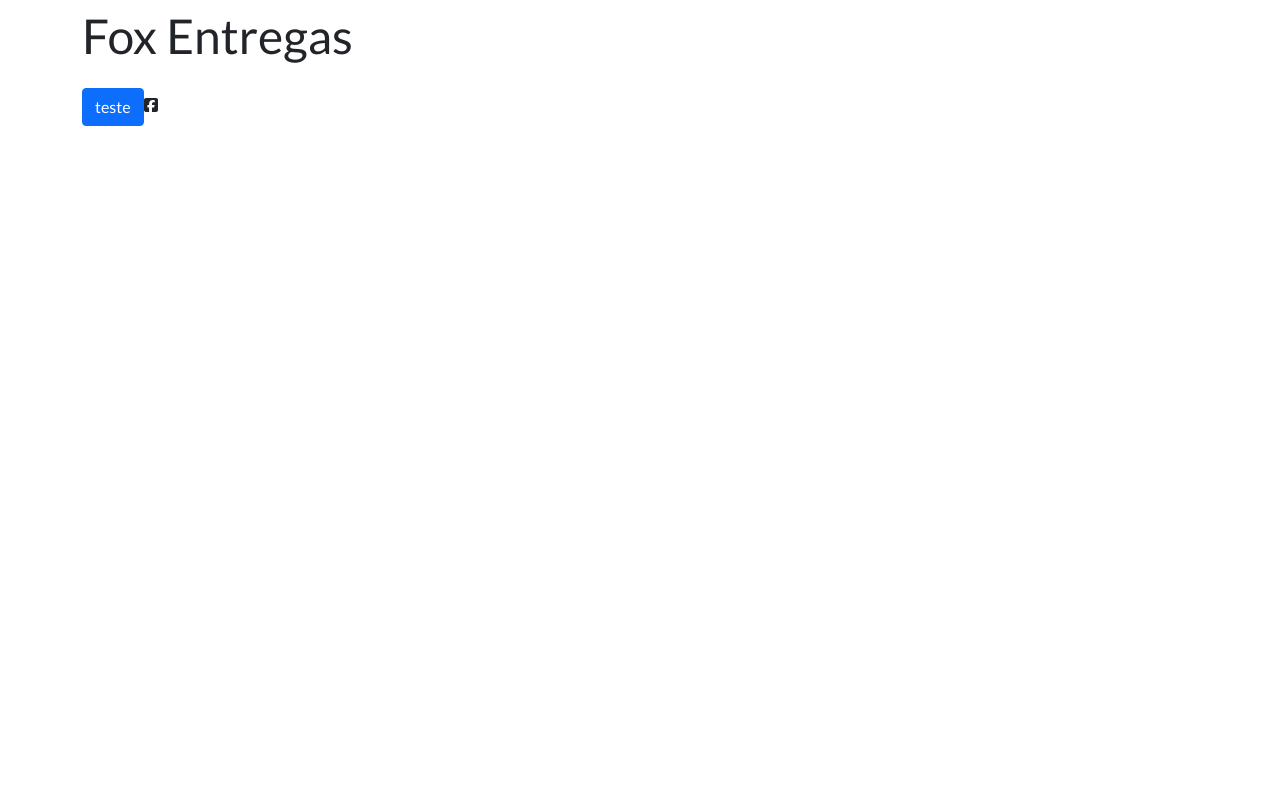
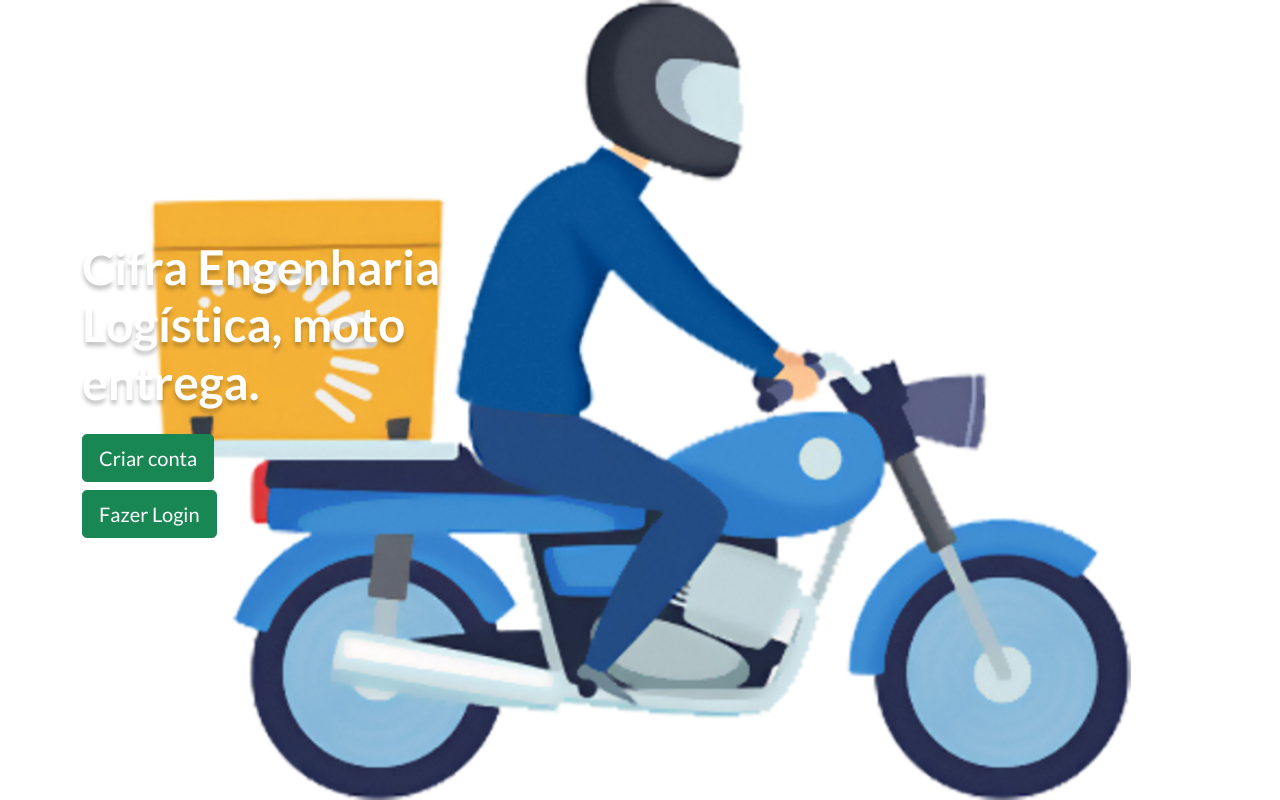
Before and after one commit to danilobrun/PJ4-5-FOX-ENTREGAS, a React (Create React App) app in the folder front-end/: page / in a window 1280 px wide. Built offline with nearby package versions, Linux system fonts and the light colour scheme.

Commit message:
cria a HomeView() e cria nosso componente de botão

```diff
--- /dev/null
+++ b/front-end/src/components/CustomButton/index.tsx
@@ -0,0 +1,7 @@
+import { Button, ButtonProps } from "react-bootstrap";
+
+export function CustomButton (props: ButtonProps) {
+    return (
+        <Button {...props}/>
+    )
+}
--- a/front-end/src/views/Home/index.tsx
+++ b/front-end/src/views/Home/index.tsx
@@ -1,19 +1,42 @@
-import { faFacebookSquare } from "@fortawesome/free-brands-svg-icons";
-import { FontAwesomeIcon } from "@fortawesome/react-fontawesome";
-import { Button, Container } from "react-bootstrap";
-import { toast } from "react-toastify";
+import { Container } from 'react-bootstrap'
 import styled from 'styled-components'
+import bgMobile from "../../assets/img/logo-motoboy-mobile.png";
+import bgDesktop from "../../assets/img/logo-motoboy-desktop.png";
+import { CustomButton } from '../../components/CustomButton';
 
 export function HomeView () {
     return (
-        <Container>
-          <Title>Fox Entregas</Title>
-          <Button onClick={() => toast.success('Teste!')}>teste</Button>
-          <FontAwesomeIcon icon={faFacebookSquare} />
+      <Banner className='vh-100'>
+          <Container className="h-100 d-flex flex-column justify-content-center align-items-center align-items-lg-start">
+            <Title className="text-white text-center text-lg-start mt-auto mt-lg-0">Cifra Engenharia Logística, moto entrega.</Title>
+            <CustomButton variant='success' size='lg' className='mt-auto mt-lg-3 mb-2'>Criar conta</CustomButton>
+            <CustomButton variant='success' size='lg' className='mb-4'>Fazer Login</CustomButton>
         </Container>
+      </Banner>
     )
 }
 
-const Title = styled.p`
-  font-size: 3rem;
+const Banner = styled.div`
+  background: url(${bgMobile}) no-repeat center center;
+  background-size: contain;
+  /* background-size: cover; */
+  @media (min-width: 576px) {
+    background-image: url(${bgDesktop});
+  }
+  @media (min-width: 768px) {
+    background-image: url(${bgMobile});
+  }
+  @media (min-width: 992px) {
+    background-image: url(${bgDesktop});
+  }
 `
+
+const Title = styled.h1`
+  font-size: 2.25rem;
+  font-weight: bold;
+  text-shadow: 0px 4px 4px rgba(0, 0, 0, 0.25);
+  @media (min-width: 992px) {
+    font-size: 3rem;
+    max-width: 500px;
+  }
+  `
```
Also changed, not shown: front-end/src/assets/img/logo-motoboy-desktop.png (added), front-end/src/assets/img/logo-motoboy-mobile.png (added).
